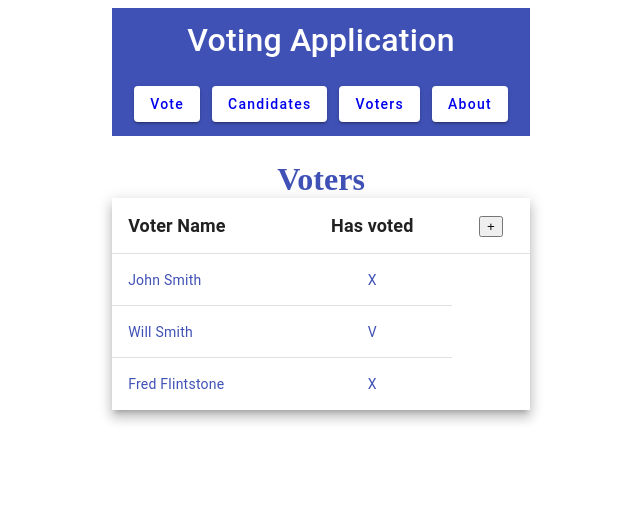
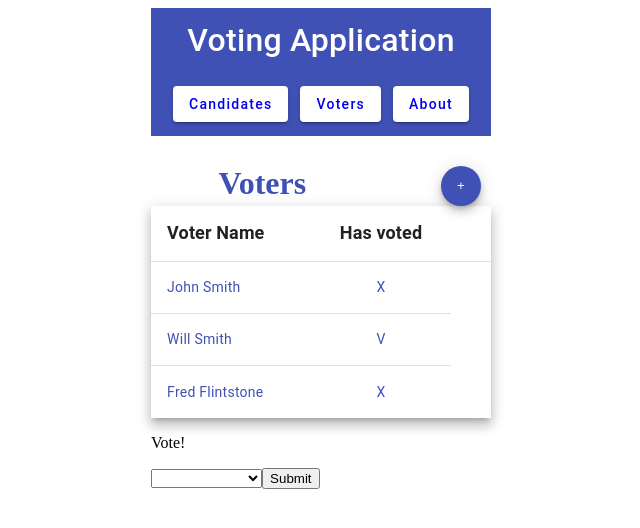
Before and after one commit to pmroczko/voting-app, an Angular app: page /voters in a window 1280 px wide. Shown: the top 528 px of the page, without its empty margins (319-959 px from the left). Built offline with nearby package versions, Linux system fonts and the light colour scheme.

Commit message:
Implemented simple form with updated voer list.

```diff
--- a/package.json
+++ b/package.json
@@ -10,7 +10,6 @@
   },
   "private": true,
   "dependencies": {
-    "@angular/animations": "^17.0.0",
     "@angular/common": "^17.0.0",
     "@angular/compiler": "^17.0.0",
     "@angular/core": "^17.0.0",
@@ -24,6 +23,7 @@
   },
   "devDependencies": {
     "@angular-devkit/build-angular": "^17.0.3",
+    "@angular/animations": "^17.0.4",
     "@angular/cli": "^17.0.3",
     "@angular/compiler-cli": "^17.0.0",
     "@types/jasmine": "~5.1.0",
--- a/src/app/app.component.html
+++ b/src/app/app.component.html
@@ -5,7 +5,7 @@
         <span class="header">Voting Application</span>
       </mat-toolbar-row>
       <mat-toolbar-row>
-        <button mat-raised-button class="nav-button"><a routerLink="/vote">Vote</a></button>
+        <!--<button mat-raised-button class="nav-button"><a routerLink="/vote">Vote</a></button>-->
         <button mat-raised-button class="nav-button"><a routerLink="/candidates">Candidates</a></button>
         <button mat-raised-button class="nav-button"><a routerLink="/voters">Voters</a></button>
         <button mat-raised-button class="nav-button"><a routerLink="/">About</a></button>
--- a/src/app/app.component.ts
+++ b/src/app/app.component.ts
@@ -1,8 +1,8 @@
 import { Component } from '@angular/core';
 import { CommonModule } from '@angular/common';
 import { RouterOutlet, RouterLink, Router } from '@angular/router';
-import {MatToolbarModule} from '@angular/material/toolbar'
-import {MatButtonModule} from '@angular/material/button';
+import { MatToolbarModule } from '@angular/material/toolbar'
+import { MatButtonModule } from '@angular/material/button';
 
 @Component({
   selector: 'app-root',
--- a/src/app/app.config.ts
+++ b/src/app/app.config.ts
@@ -1,6 +1,5 @@
 import { ApplicationConfig } from '@angular/core';
 import { provideRouter } from '@angular/router';
-
 import { routes } from './app.routes';
 
 export const appConfig: ApplicationConfig = {
--- a/src/app/services/data.service.ts
+++ b/src/app/services/data.service.ts
@@ -3,19 +3,25 @@ import { Voter } from "../models";
 import { Observable, Subject, delay, interval, merge, of, pipe, take, timer } from "rxjs";
 
 const MOCKED_VOTERS = [
-    {name: 'John Smith', hasVoted: false},
-    {name: 'Will Smith', hasVoted: true},
-    {name: 'Fred Flintstone', hasVoted: false}
-  ]
+    { name: 'John Smith', hasVoted: false },
+    { name: 'Will Smith', hasVoted: true },
+    { name: 'Fred Flintstone', hasVoted: false }
+]
 
-@Injectable({providedIn: 'root'})
+const RANDOM_NAMES = [
+    'Bill', 'Mat', 'John', 'Pablo', 'Jessie', 'Monica', 'Betty'
+]
+const RANDOM_LASTNAMES = [
+    'Doe', 'Addams', 'Jetson', 'Stark', 'Sparrow', 'Skywalker'
+]
+
+@Injectable({ providedIn: 'root' })
 export class DataService {
 
     currentVoters: Voter[] = MOCKED_VOTERS;
     subject$: Subject<Voter[]>;
 
-    constructor()
-    {
+    constructor() {
         this.subject$ = new Subject<Voter[]>();
         timer(1000).subscribe(() => {
             this.subject$.next(this.currentVoters);
@@ -26,10 +32,16 @@ export class DataService {
         return this.subject$.asObservable();
     }
 
-    addVoter(newVoter: Voter): void{
+    addVoter(newVoter: Voter): void {
         this.currentVoters.push(newVoter);
         this.subject$.next(this.currentVoters);
     }
 
-
+    //just a mockup
+    addRandomVoter(): void {
+        var name = RANDOM_NAMES[Math.floor(Math.random() * RANDOM_NAMES.length)];
+        var lastName = RANDOM_LASTNAMES[Math.floor(Math.random() * RANDOM_LASTNAMES.length)];
+        var hasVoted = Math.floor(Math.random()*2) > 0;
+        this.addVoter({ name: `${name} ${lastName}`, hasVoted });
+    }
 }
--- a/src/app/vote/vote.component.html
+++ b/src/app/vote/vote.component.html
@@ -1 +1,12 @@
-<p>vote works!</p>
+<p>Vote!</p>
+<div class="component-content">
+    <form (click)="onSubmit()">
+        <select matNativeControl [(ngModel)]="selectedVoter" name="voter">
+            <option value="defaultValue" selected>I am</option>
+            @for (voter of voterList; track voter) {
+              <option [value]="voter">{{voter}}</option>
+            }
+          </select>
+          <input type="submit" value="Submit"/>
+    </form>
+</div>
--- a/src/app/vote/vote.component.ts
+++ b/src/app/vote/vote.component.ts
@@ -1,13 +1,38 @@
 import { Component } from '@angular/core';
 import { CommonModule } from '@angular/common';
+import { FormControl, FormsModule, ReactiveFormsModule } from '@angular/forms';
+import { MatSelectModule } from '@angular/material/select';
+import { MatFormFieldModule } from '@angular/material/form-field';
+import { DataService } from '../services/data.service';
+
+interface SelectVoter {
+  value: string;
+  viewValue: string;
+}
 
 @Component({
   selector: 'app-vote',
   standalone: true,
-  imports: [CommonModule],
+  imports: [CommonModule, MatFormFieldModule, MatSelectModule, FormsModule, ReactiveFormsModule],
   templateUrl: './vote.component.html',
   styleUrl: './vote.component.scss'
 })
+
 export class VoteComponent {
+  selectedVoter = new FormControl('');
+  selectedCandidate = new FormControl('');
+  voterList: string[] = ['defaultValue'];
+  candidateList: string[] = [];
+  private _dataService: DataService;
 
+  constructor(private dataService: DataService) {
+    this._dataService = dataService;
+    this._dataService.getVoters().subscribe(voters => {
+      this.voterList = voters.map(v => v.name);
+    })
+  }
+
+  onSubmit(): void {
+    console.log(`onSubmit, selected voter is ${this.selectedVoter}`);
+  }
 }
--- a/src/app/voters/voters.component.html
+++ b/src/app/voters/voters.component.html
@@ -1,5 +1,10 @@
 <div class="component-content">
-    <div class="component-header">Voters</div>
+    <div class="component-header">
+        <div>Voters</div>
+        <div class="header-button" >
+            <button mat-mini-fab color="primary" (click)="onAdd()">+</button>
+        </div>
+    </div>
     <table mat-table [dataSource]="voters" class="component-table mat-elevation-z8">
 
         <ng-container matColumnDef="name">
@@ -13,10 +18,14 @@
         </ng-container>
 
         <ng-container matColumnDef="headerButton">
-            <th mat-header-cell *matHeaderCellDef class="column-centered"> <button (click)="onAdd()">+</button> </th>
+            <th mat-header-cell *matHeaderCellDef class="column-centered">  </th>
         </ng-container>
 
         <tr mat-header-row *matHeaderRowDef="displayedColumns"></tr>
         <tr mat-row *matRowDef="let myRowData; columns: fieldColumns"></tr>
     </table>
+
+    <div class="component-footer">
+        <app-vote></app-vote>
+    </div>
 </div>
--- a/src/app/voters/voters.component.ts
+++ b/src/app/voters/voters.component.ts
@@ -1,21 +1,22 @@
 import { Component } from '@angular/core';
 import { CommonModule } from '@angular/common';
-import {MatTableDataSource, MatTableModule} from '@angular/material/table';
+import { MatTableDataSource, MatTableModule } from '@angular/material/table';
+import { MatButtonModule } from '@angular/material/button';
 import { Voter } from '../models';
 import { DataService } from '../services/data.service';
+import { VoteComponent } from "../vote/vote.component";
 
 
 @Component({
-  selector: 'app-voters',
-  standalone: true,
-  imports: [CommonModule, MatTableModule],
-  providers: [DataService],
-  templateUrl: './voters.component.html',
-  styleUrl: './voters.component.scss'
+    selector: 'app-voters',
+    standalone: true,
+    providers: [DataService],
+    templateUrl: './voters.component.html',
+    styleUrl: './voters.component.scss',
+    imports: [CommonModule, MatTableModule, MatButtonModule, VoteComponent]
 })
 
 export class VotersComponent{
-
   private _dataService: DataService;
   fieldColumns = ['name', 'hasVoted'];
   displayedColumns = this.fieldColumns.concat('headerButton');
@@ -28,9 +29,7 @@ export class VotersComponent{
     })
   }
 
-  i: number = 0;
   onAdd() {
-    this._dataService.addVoter({name: 'name '+(this.i++), 'hasVoted': false});
+    this._dataService.addRandomVoter();
   }
-
 }
--- a/src/styles.scss
+++ b/src/styles.scss
@@ -9,6 +9,14 @@ $color-primary: #3f51b5;
     text-align: center;
     font-weight: bolder;
     color: $color-primary;
+    display: flex;
+    flex-direction: row;
+    div {
+        margin: auto;
+        &.header-button {
+            margin-right:10px;
+        }
+    }
 }
 
 .component-table {
```
Also changed, not shown: 1 other file (tests, documents, lock files or other folders).
